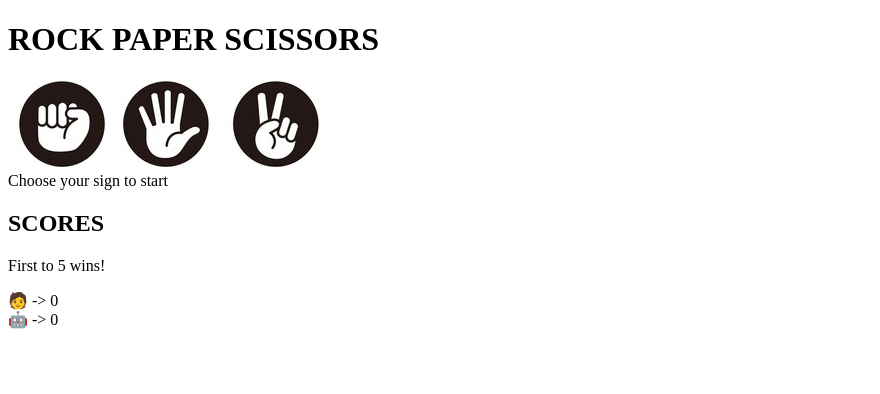
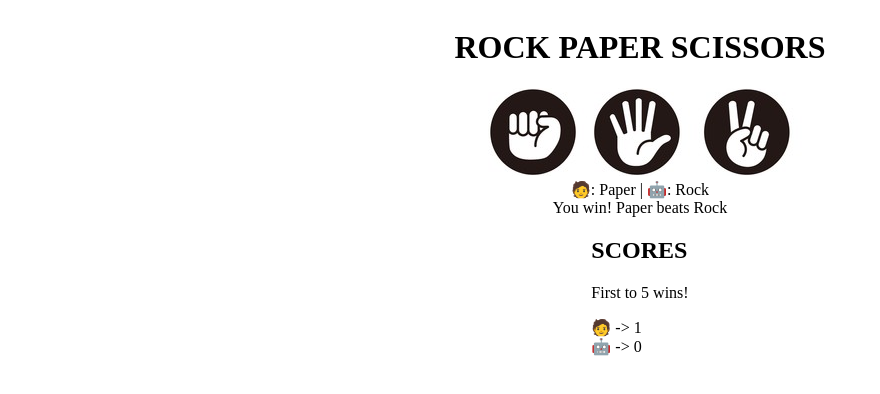
Before and after one commit to alihantasyurek/rock-paper-scissors, a plain HTML site: page index.html in a window 1280 px wide. Both pictures are taken after a click on the element 640 px from the left and 125 px from the top of the page. Shown: the whole page, without its empty margins (0-880 px from the left). Drawn offline with Linux system fonts and the light colour scheme.

Commit message:
TODO: add more css

```diff
--- a/index.html
+++ b/index.html
@@ -24,8 +24,8 @@
   </div>
 
   <div id="message">
-    <div id="info">Choose your sign to start</div>
-    <div id="resultMessage"></div>
+    <div id="info" class="center">Choose your sign to start</div>
+    <div id="resultMessage" class="center"></div>
     <div id="finalResult"></div>
   </div>
 
--- a/script.js
+++ b/script.js
@@ -22,7 +22,7 @@ function playRound(humanChoice, computerChoice) {
   if (gameOver) return;
   const info = document.querySelector("#info");
   const resultMessage = document.querySelector("#resultMessage");
-  info.textContent = `🧑 You: ${capitilize(humanChoice)} | 🤖 Computer: ${capitilize(computerChoice)} `
+  info.textContent = `🧑: ${capitilize(humanChoice)} | 🤖: ${capitilize(computerChoice)} `
 
   if (humanChoice == computerChoice) {
     resultMessage.textContent = "It's a tie!";
@@ -50,9 +50,9 @@ function playRound(humanChoice, computerChoice) {
 
 function playAgain() {
   const buttons = document.querySelectorAll("button");
-  playAgainBtn.classList.toggle("hidden");
+  playAgainBtn.classList.remove("hidden");
   playAgainBtn.addEventListener("click", () => {
-    playAgainBtn.classList.toggle("hidden");
+    playAgainBtn.classList.add("hidden");
     resetGame()
   })
 }
--- a/styles.css
+++ b/styles.css
@@ -1,9 +1,26 @@
+body {
+  display: flex;
+  flex-direction: column;
+  align-items: center;
+  justify-content: center;
+}
+
 .hidden {
   display: none;
 }
 
+.center {
+  text-align: center;
+}
+
+button {
+  padding: 5px;
+  margin: 5px;
+}
+
 div#possibility {
   display: flex;
+  justify-content: center;
 }
 
 img {
```
